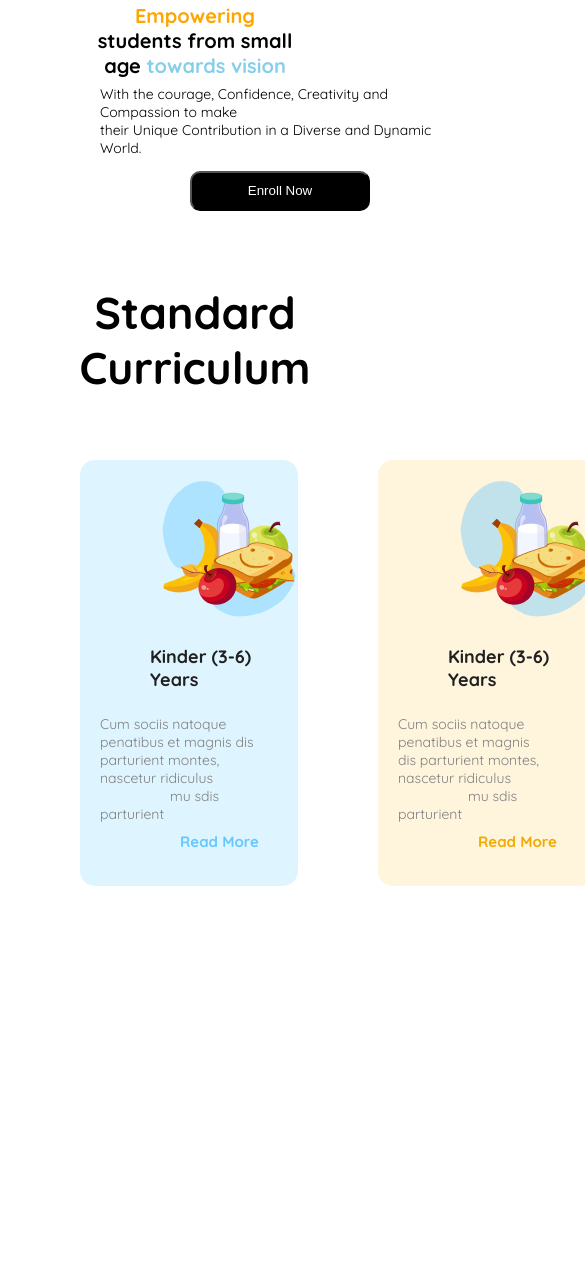
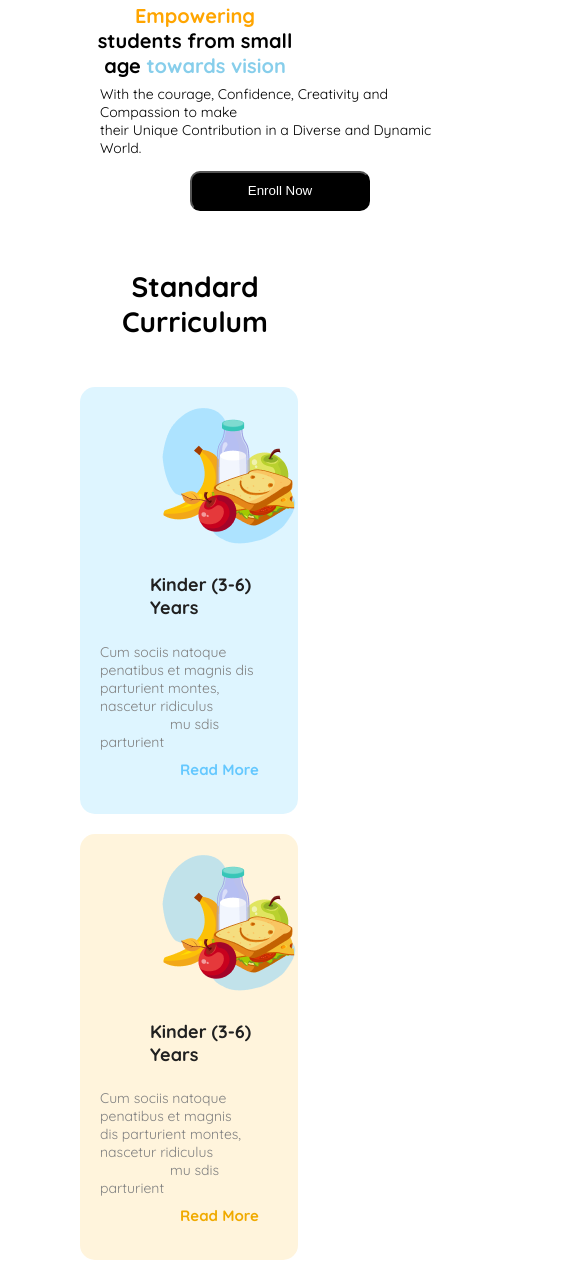
Before and after one commit to kaiyoum-hossain/B11-A2-kids-School, a plain HTML site: page index.html in a window 390 px wide. Shown: the part 718-1981 px from the top of the page, 585 px wide, since content can reach past the window. Before the commit the page ends 1674 px from the top, so only its background shows below. Drawn offline with Linux system fonts and the light colour scheme.

Commit message:
standard responsive

```diff
--- a/styles/school.css
+++ b/styles/school.css
@@ -212,7 +212,13 @@ color: skyblue;
 .btn-primary{
     margin-left: 100px;
 }
+.standard{
+    font-size: 24px;
+}
+.standard-qurriculums{
+    grid-template-columns:repeat(1, 1fr);
 
-
+    gap: 20px;
+}
 
 }
```
